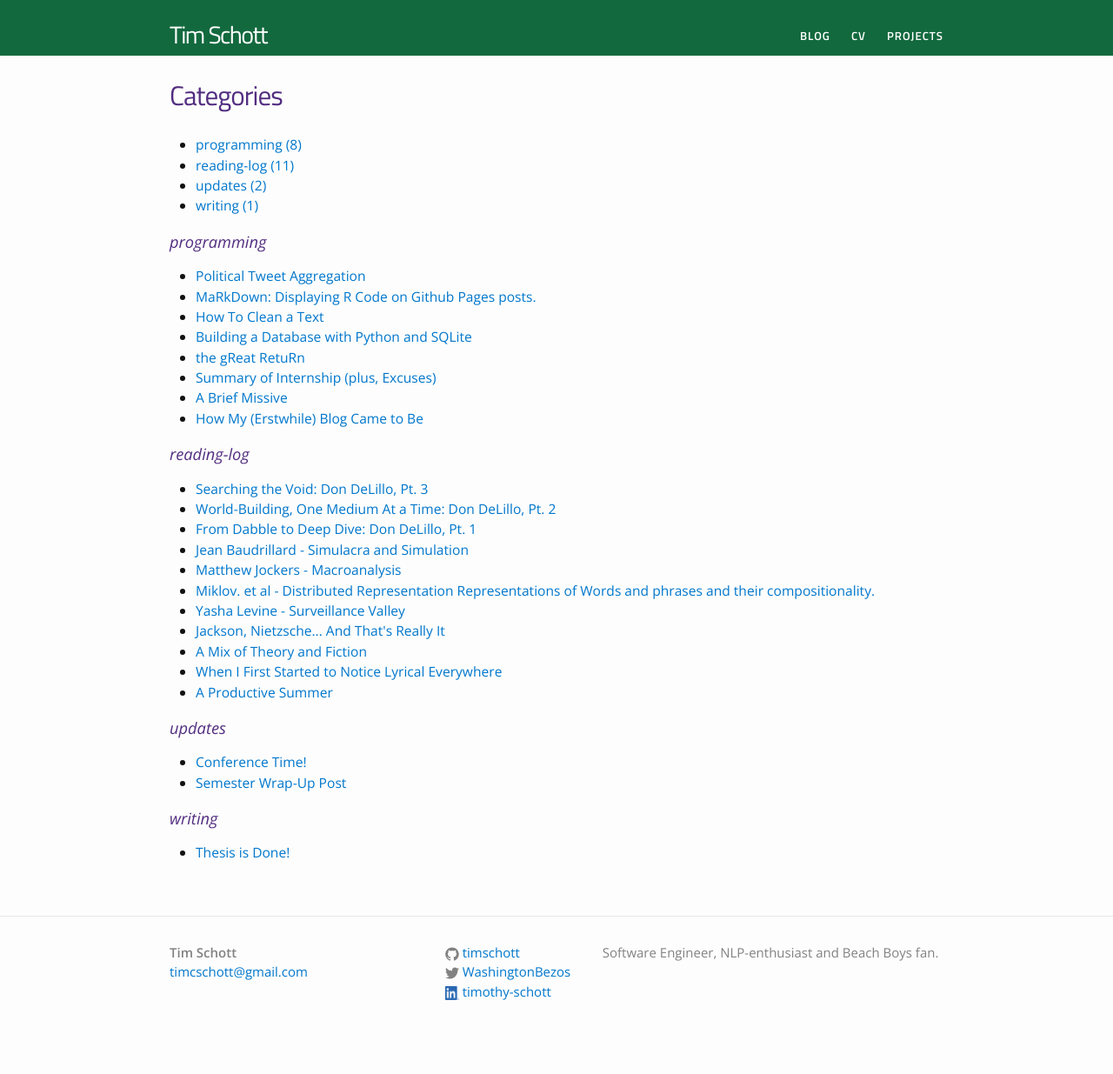
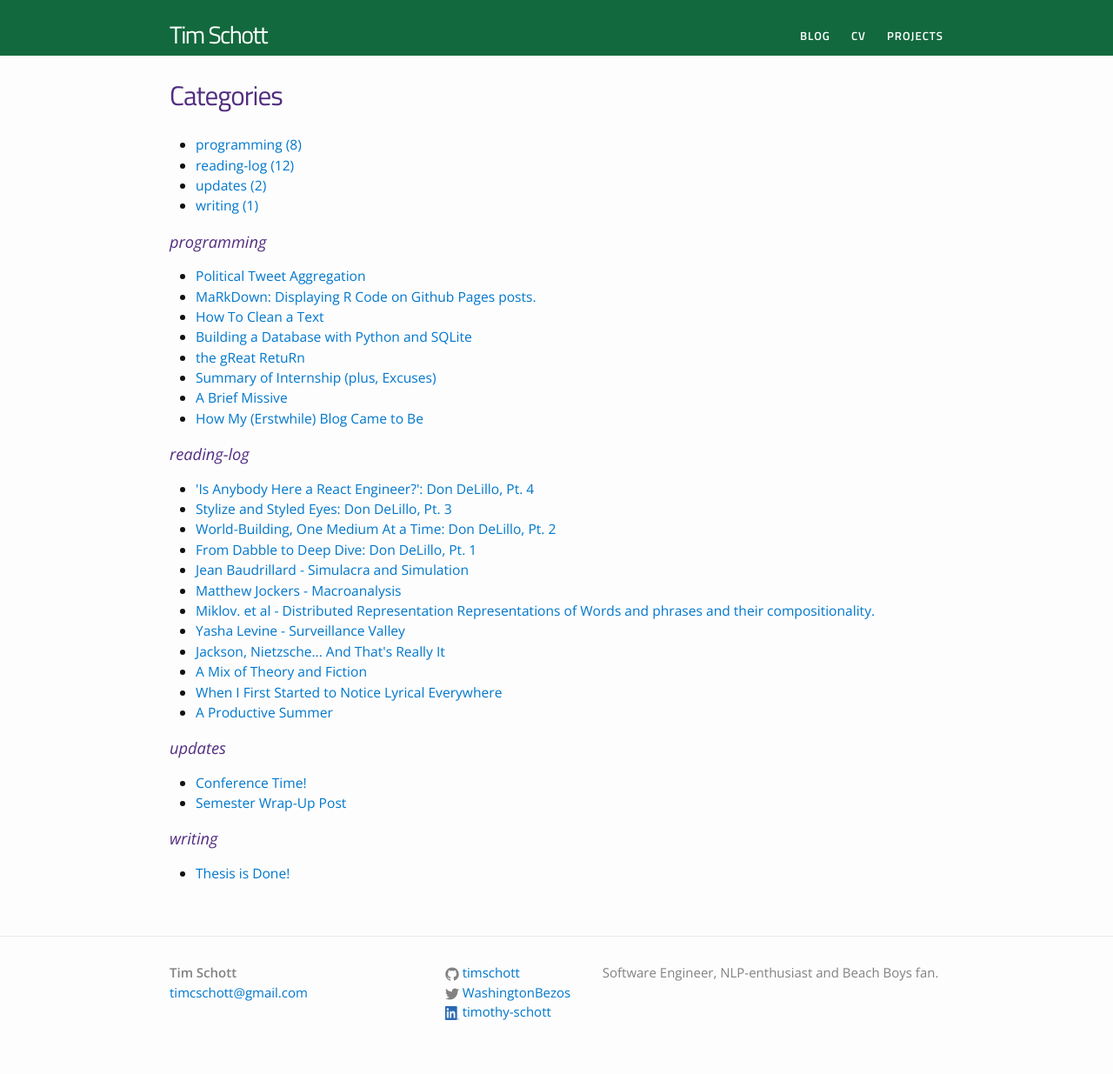
Before and after one commit to timschott/timschott.github.io, a Jekyll site: the page built from categories/index.html, in a window 1280 px wide. Shown: the whole page at 87% size. Built offline with Jekyll 4.4.1, drawn with Linux system fonts in a browser that asks for light colours; before the commit the page ends 1211 px from its top, so only the background shows below that.

Commit message:
add another as well

```diff
--- a/_posts/2021-03-24-don-delillo-pt3.md
+++ b/_posts/2021-03-24-don-delillo-pt3.md
@@ -1,5 +1,5 @@
 ---
-title:  "Searching the Void: Don DeLillo, Pt. 3"
+title:  "Stylize and Styled Eyes: Don DeLillo, Pt. 3"
 date:   2021-03-24
 layout: post
 categories: reading-log
--- /dev/null
+++ b/_posts/2021-06-29-don-delillo-pt-4.md
@@ -0,0 +1,11 @@
+---
+title:  "'Is Anybody Here a React Engineer?': Don DeLillo, Pt. 4"
+date:   2021-06-29
+layout: post
+categories: reading-log
+description: The fourth entry in my series about Don DeLillo.
+---
+
+## Pt 4.
+
+[ to come ]
```
